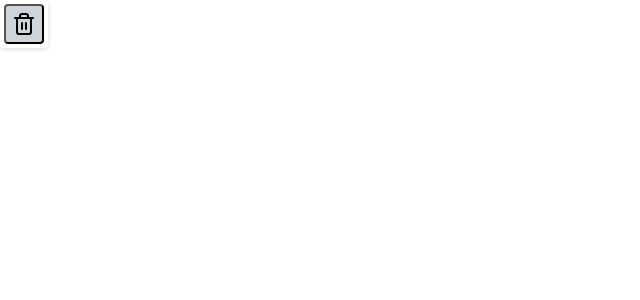
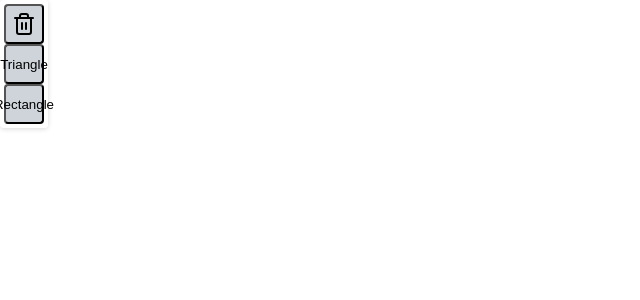
Before and after one commit to SavvyShah/excalikey, a React (Vite) app: page / in a window 1280 px wide. Shown: the top 300 px of the page, without its empty margins (0-640 px from the left). Built offline with nearby package versions, Linux system fonts and the light colour scheme.

Commit message:
:sparkles: Able to draw multiple shapes

```diff
--- a/src/App.tsx
+++ b/src/App.tsx
@@ -12,6 +12,7 @@ import useRenderer from "./services/hooks/useRenderer";
 function App(): JSX.Element {
   const canvasRef = useRef();
   const [drawing, setDrawing] = useState<boolean>(false);
+  const [shape, setShape] = useState<ShapeTypes>(ShapeTypes.rectangle);
   const Renderer = useRenderer(canvasRef.current);
 
   const handleMouseDown = (
@@ -20,7 +21,7 @@ function App(): JSX.Element {
     e.preventDefault();
     setDrawing(true);
     Renderer.setCurrent({
-      type: ShapeTypes.triangle,
+      type: shape,
       start: { x: e.clientX, y: e.clientY },
       end: { x: e.clientX, y: e.clientY },
       fill: `rgb(${Math.random() * 256},${Math.random() * 256},${
@@ -55,6 +56,18 @@ function App(): JSX.Element {
         >
           <img className="icon" src={trashIcon} alt="trash" />
         </Button>
+        <Button
+          className="button"
+          onClick={() => setShape(ShapeTypes.triangle)}
+        >
+          Triangle
+        </Button>
+        <Button
+          className="button"
+          onClick={() => setShape(ShapeTypes.rectangle)}
+        >
+          Rectangle
+        </Button>
       </Island>
       <canvas
         width={window.innerWidth}
```
